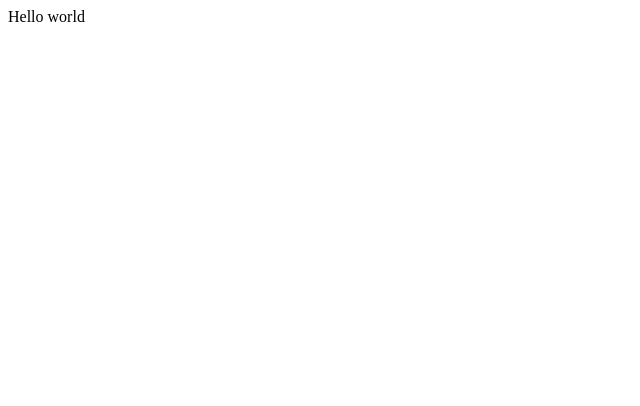
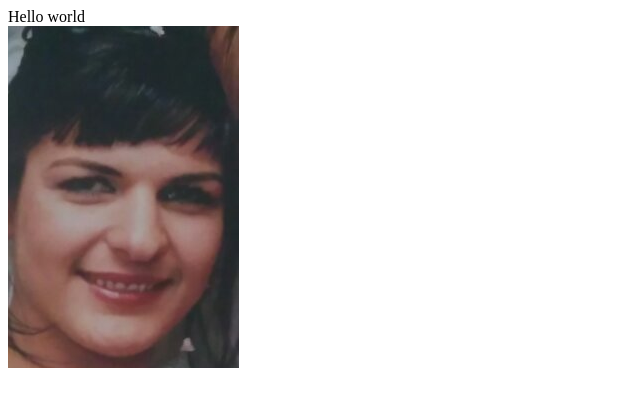
Before and after one commit to ylyuday/rsschool-cv, a plain HTML site: page index.html in a window 1280 px wide. Shown: the whole page, without its empty margins (0-640 px from the left). Drawn offline with Linux system fonts and the light colour scheme.

Commit message:
init: add img file

```diff
--- a/index.html
+++ b/index.html
@@ -1,3 +1,4 @@
 <div>
     Hello world
 </div>
+<img src="./img/foto.png" alt="foto">
```
Also changed, not shown: img/foto.png (added).
